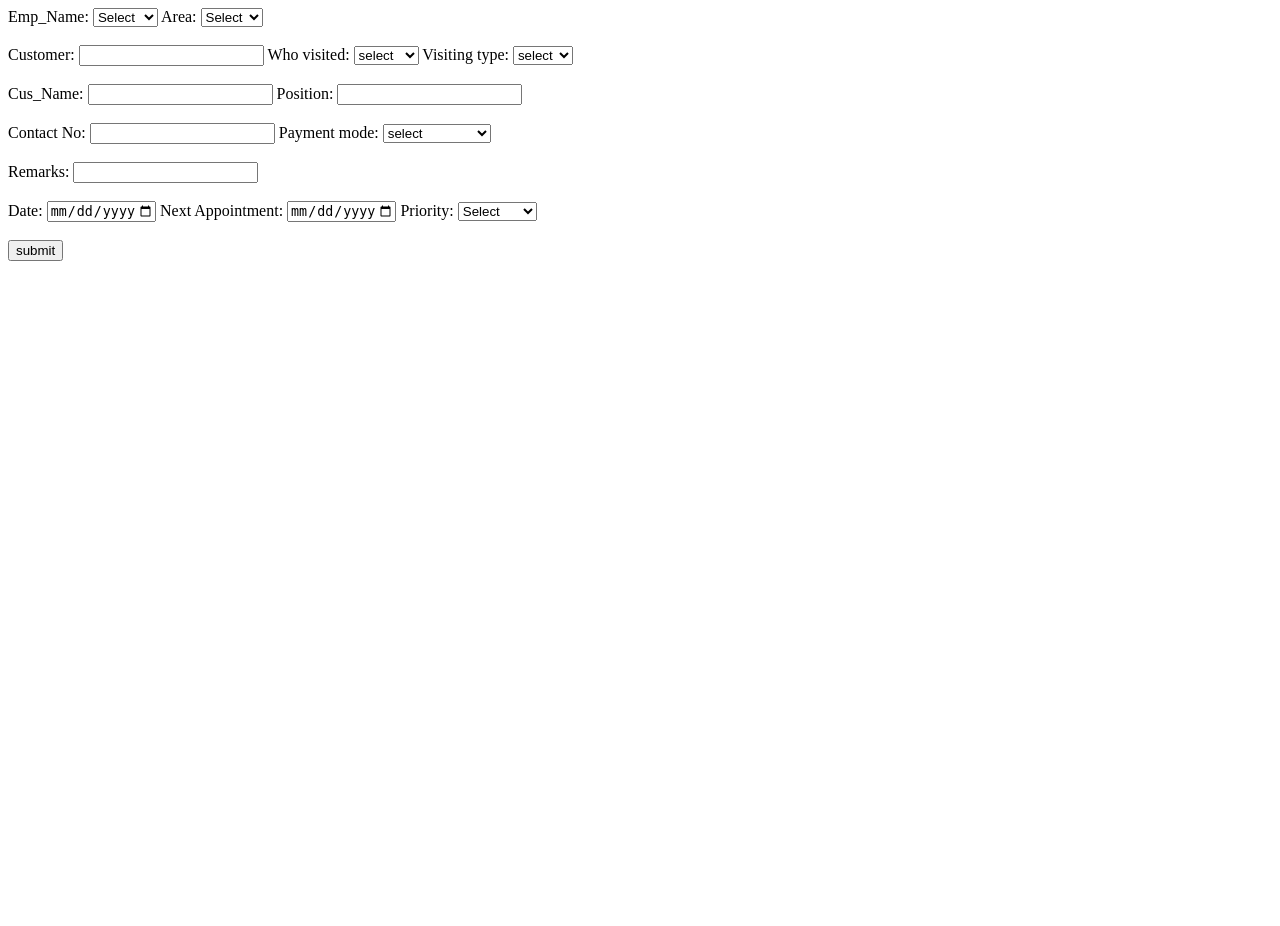
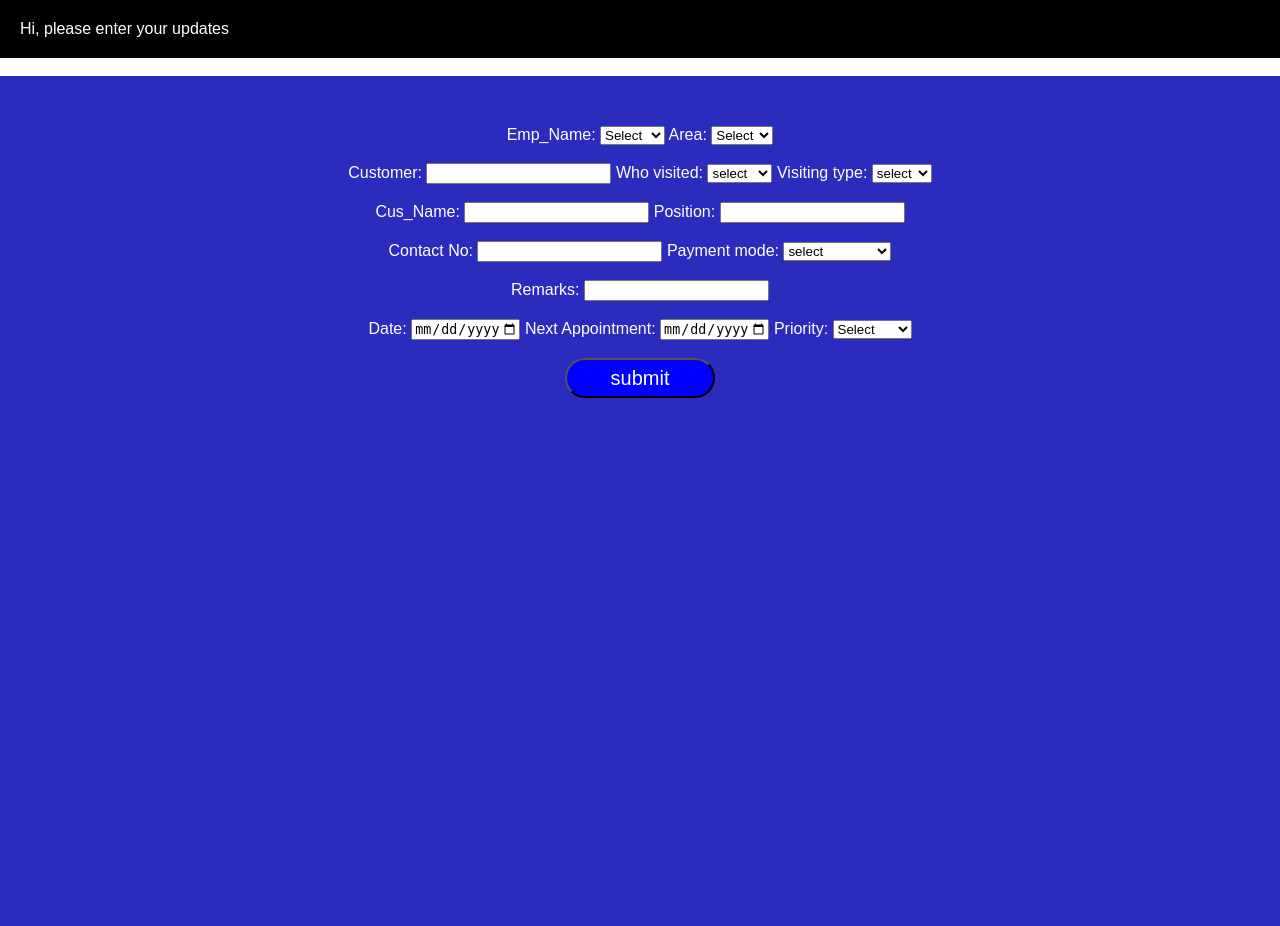
Before and after one commit to vikky75/sales_tracker, a PHP site: page /input.php in a window 1280 px wide. Before the commit the page ends 261 px from the top, so only its background shows below. Run offline with PHP 8.4, Linux system fonts and the light colour scheme.

Commit message:
Add files via upload

```diff
--- a/input.php
+++ b/input.php
@@ -5,19 +5,23 @@
       <meta charset="utf-8">
       <meta http-equiv="X-UA-Compatible" content="IE=edge">
       <title></title>
+
+      <link rel="stylesheet" href=
+"https://stackpath.bootstrapcdn.com/font-awesome/4.7.0/css/font-awesome.min.css">
       <meta name="description" content="">
       <meta name="viewport" content="width=device-width, initial-scale=1">
-      <link rel="stylesheet" href="">
+      <link rel="stylesheet" href="login.css">
    </head>
    <body>
       <?php
       include "connection.php";
       ?>
-
+      <div class="update">Hi, please enter your updates</div><br>
+      <div class="container-fluid">
       <form action="entry.php" method="post">
-         <div>
+         <div class="first">
          <label>Emp_Name:</label>
-         <select name="emp">
+         <select name="emp" class="first">
             <option>Select</option>
             <option>Name1</option>
             <option>Name2</option>
@@ -35,7 +39,8 @@
          </select>
          </div>
          <br>
-         <div>
+
+         <div class="second">
          <label >Customer:</label>
          <input type="text" name="cust">
         <label name=""> Who visited:</label>
@@ -55,14 +60,16 @@
          </select>
          </div>
          <br>
-         <div>
+
+         <div class="third">
          <label>Cus_Name:</label>
          <input type="text" name="custname">
          <label>Position:</label>
          <input type="text" name="position">
          </div>
          <br>
-         <div>
+
+         <div classs="fourth">
          <label>Contact No:</label>
          <input type="text" name="contact">
          <label>Payment mode:</label>
@@ -74,12 +81,14 @@
          </select>
          </div>
          <br>
-         <div>
+
+         <div class="fifth">
          <label>Remarks:</label>
          <input type="text" name="remark">
          </div>
          <br>
-         <div>
+
+         <div class="sixth">
          <label>Date:</label>
          <input type="date" name="dat" value="" min="2021-01-01" max="2025-12-31">
          <label>Next Appointment:</label>
@@ -95,8 +104,8 @@
          </select>
          </div>
          <br>
-         <input type="submit" name="submit" value="submit">
+         <input type="submit" name="submit" value="submit" id="sub">
          </form>
-
+         </div>
    </body>
 </html>
```
